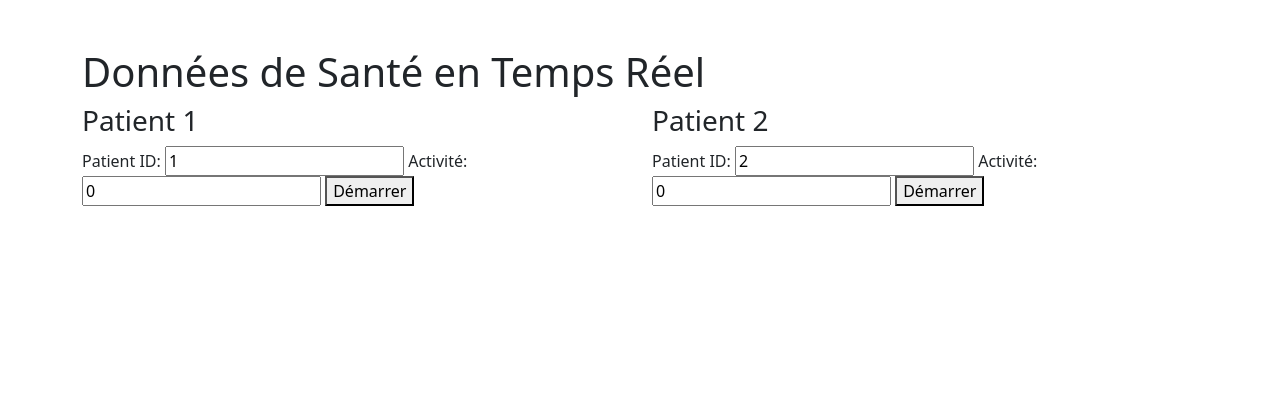
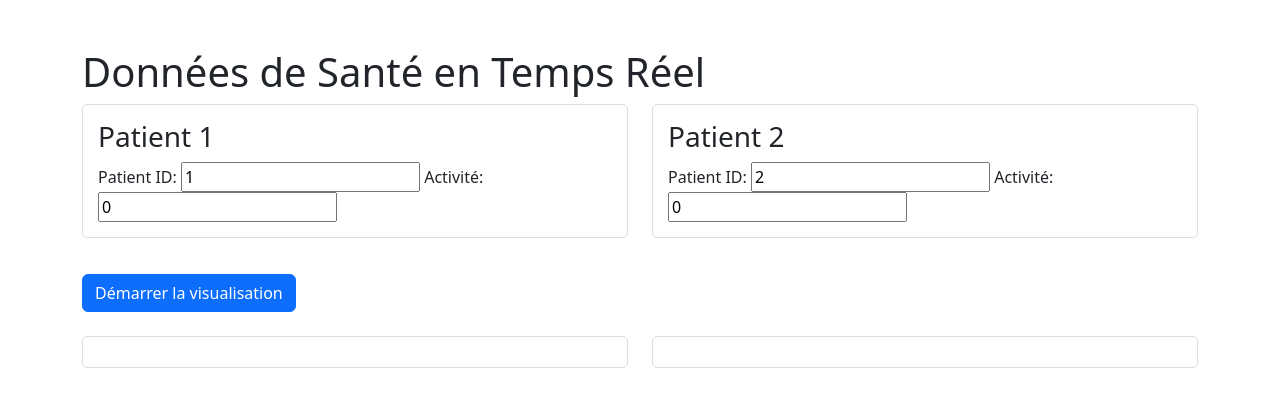
Before and after one commit to Hugo-COLLIN/MIAGE_Systeme_WEBS, a Flask app: page / in a window 1280 px wide. Shown: the top 407 px of the page. Run offline with Flask 2, Linux system fonts and the light colour scheme; some libraries are stand-ins or nearby versions.

Commit message:
feat: visualize 2 subjects inputs

```diff
--- a/run.py
+++ b/run.py
@@ -37,7 +37,6 @@ def stream_data(patient_id, activity):
                     pass
 
         return Response(stream_with_context(generate()), mimetype='text/event-stream')
-
     except subprocess.SubprocessError as e:
         return f"Erreur lors de l'exécution du daemon : {e}", 500
 
--- a/templates/index.html
+++ b/templates/index.html
@@ -5,32 +5,47 @@
     <meta name="viewport" content="width=device-width, initial-scale=1.0">
     <title>WEBS - Visualisation de données</title>
     <link rel="stylesheet" href="https://cdn.jsdelivr.net/npm/bootstrap/dist/css/bootstrap.min.css">
+    <style>
+        .patient-container {
+            border: 1px solid #ddd;
+            padding: 15px;
+            margin-bottom: 20px;
+            border-radius: 5px;
+        }
+    </style>
 </head>
 <body>
     <div class="container mt-5">
         <h1>Données de Santé en Temps Réel</h1>
+        <div class="patient-inputs mb-4">
             <div class="row">
                 <div class="col-md-6">
+                    <div class="patient-container">
                         <h3>Patient 1</h3>
-                <div>
                         <label>Patient ID:</label>
-                    <input type="number" id="patientId1" value="1">
+                        <input type="number" class="patient1-id" value="1">
                         <label>Activité:</label>
-                    <input type="number" id="activityId1" value="0">
-                    <button onclick="startStreaming(1)">Démarrer</button>
+                        <input type="number" class="patient1-activity" value="0">
                     </div>
-                <div id="data-container1" class="mt-3"></div>
                 </div>
                 <div class="col-md-6">
+                    <div class="patient-container">
                         <h3>Patient 2</h3>
-                <div>
                         <label>Patient ID:</label>
-                    <input type="number" id="patientId2" value="2">
+                        <input type="number" class="patient2-id" value="2">
                         <label>Activité:</label>
-                    <input type="number" id="activityId2" value="0">
-                    <button onclick="startStreaming(2)">Démarrer</button>
+                        <input type="number" class="patient2-activity" value="0">
                     </div>
-                <div id="data-container2" class="mt-3"></div>
+                </div>
+            </div>
+            <button onclick="startMultiStreaming()" class="btn btn-primary mt-3">Démarrer la visualisation</button>
+        </div>
+        <div class="row">
+            <div class="col-md-6">
+                <div id="data-container-1" class="patient-container"></div>
+            </div>
+            <div class="col-md-6">
+                <div id="data-container-2" class="patient-container"></div>
             </div>
         </div>
     </div>
```
Also changed, not shown: static/js/scripts.js (+22 -22 lines). Lines whose indentation alone changed are shown as unchanged.
